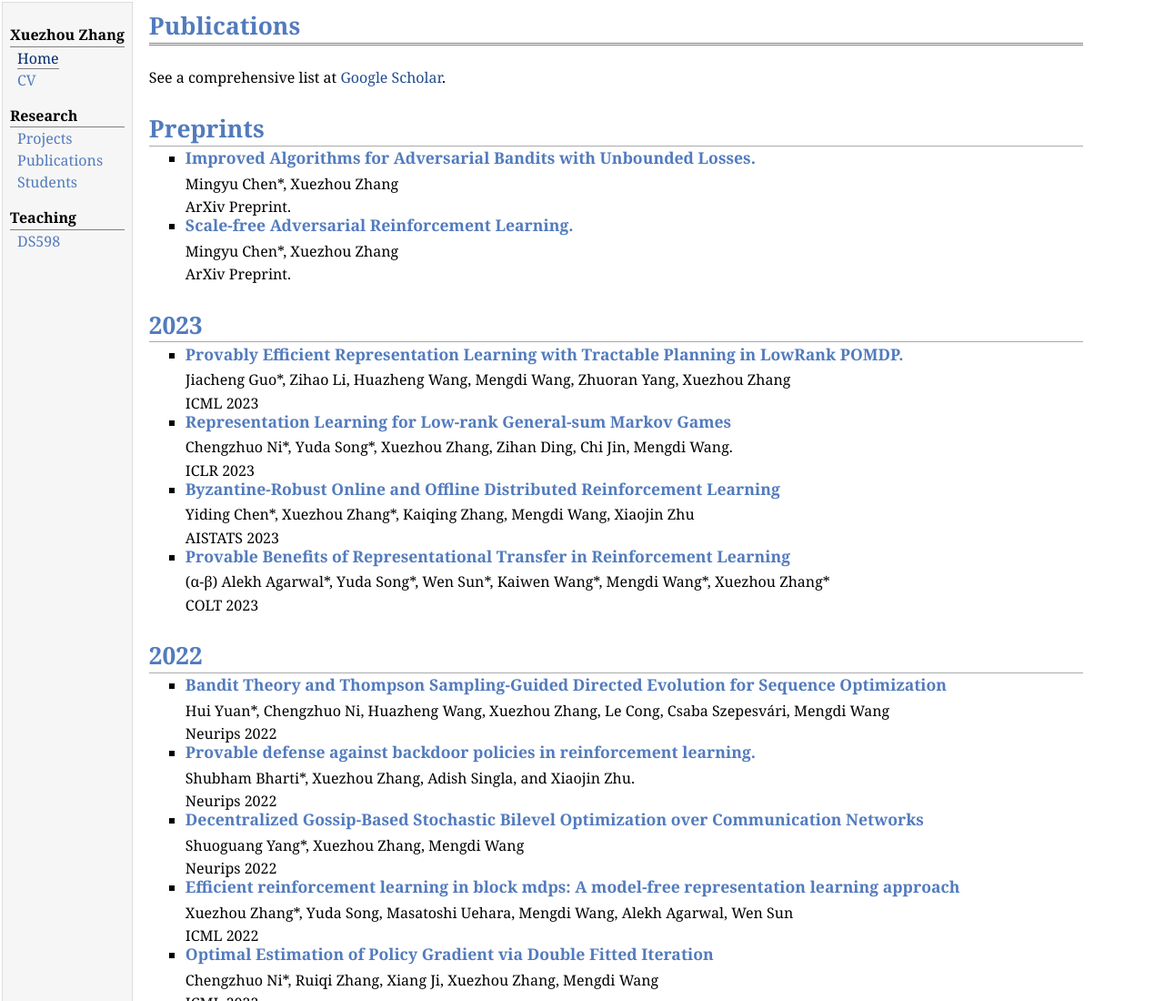
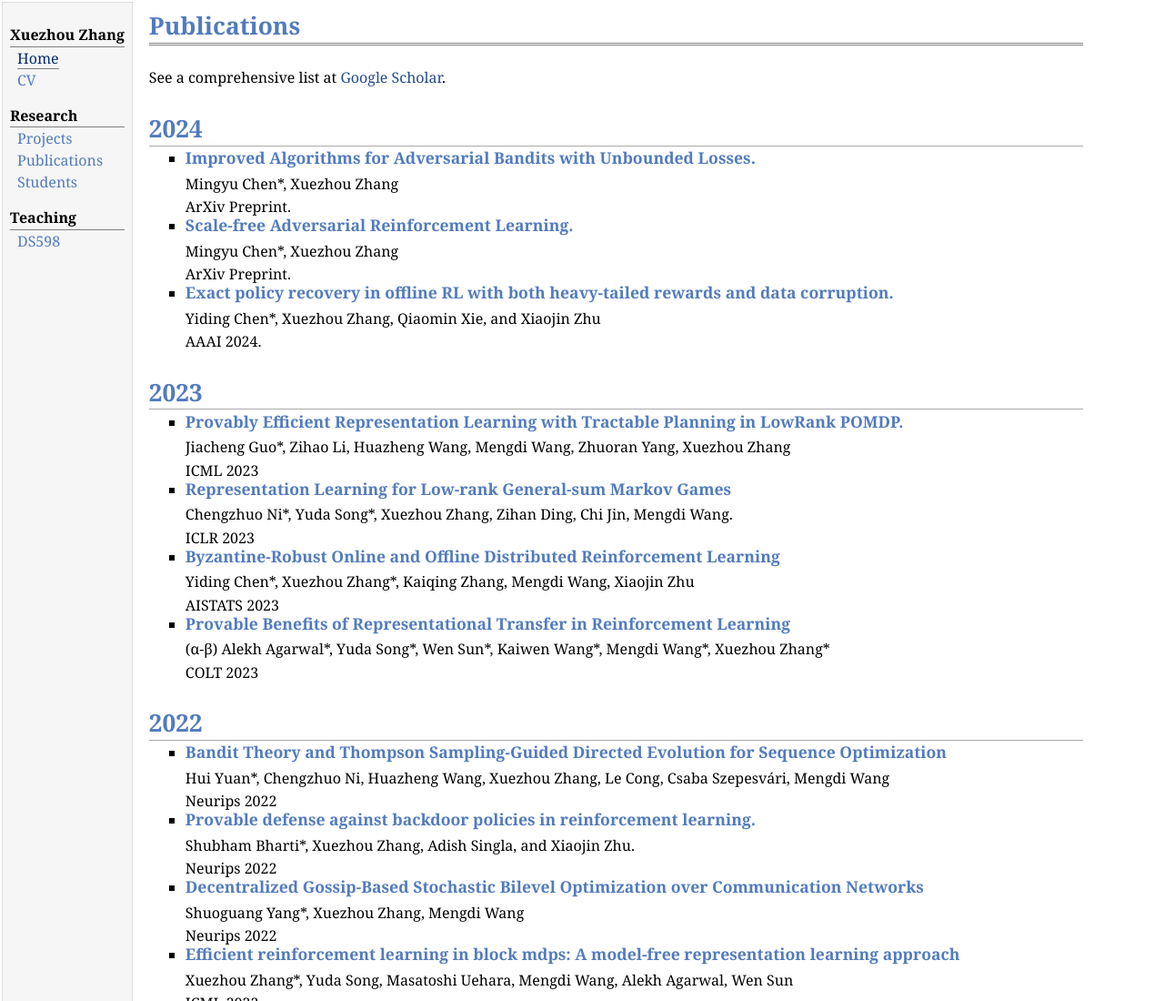
Before and after one commit to zhangxz1123/zhangxz1123.github.io, a plain HTML site: page pubs.html in a window 1280 px wide. Shown: the top 1100 px of the page at 91% size. Drawn offline with Linux system fonts and the light colour scheme.

Commit message:
Update pubs.html

```diff
--- a/pubs.html
+++ b/pubs.html
@@ -27,7 +27,7 @@
 
 See a comprehensive list at <a href="https://scholar.google.com/citations?hl=en&user=tR-p-r8AAAAJ&view_op=list_works&sortby=pubdate" target="_blank">Google Scholar</a>.
 
-<h1>Preprints</h1>
+<h1>2024</h1>
 
 
 <ul class="collection">
@@ -55,6 +55,19 @@ Mingyu Chen*, Xuezhou Zhang
 Mingyu Chen*, Xuezhou Zhang
 </p>
 <p class="venues">ArXiv Preprint.</p>
+</div>
+</li>
+
+<li>
+<div class="text">
+<a href="https://ojs.aaai.org/index.php/AAAI/article/view/29022" target="_blank">
+<h3>Exact policy recovery in offline RL with both heavy-tailed rewards and data corruption.
+</h3>
+</a>
+<p class="authors">
+Yiding Chen*, Xuezhou Zhang, Qiaomin Xie, and Xiaojin Zhu
+</p>
+<p class="venues">AAAI 2024.</p>
 </div>
 </li>
 
```
